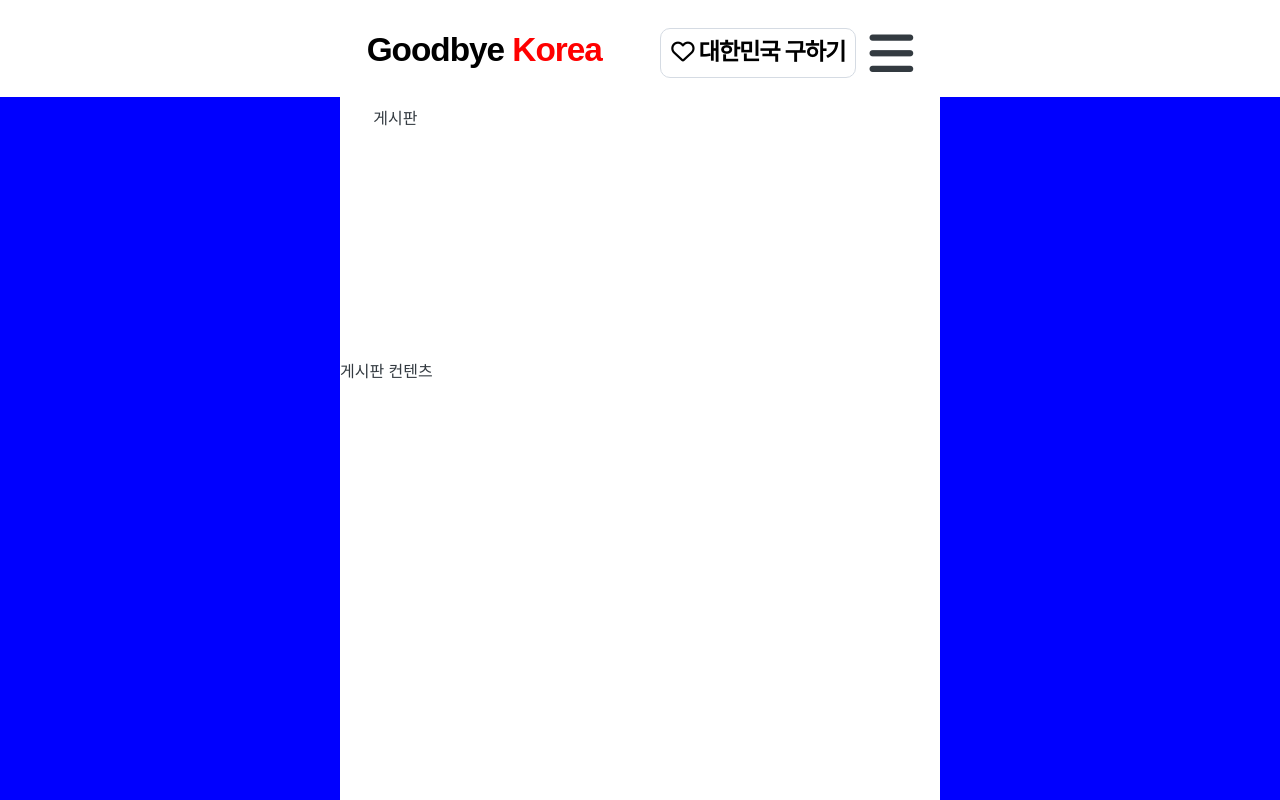
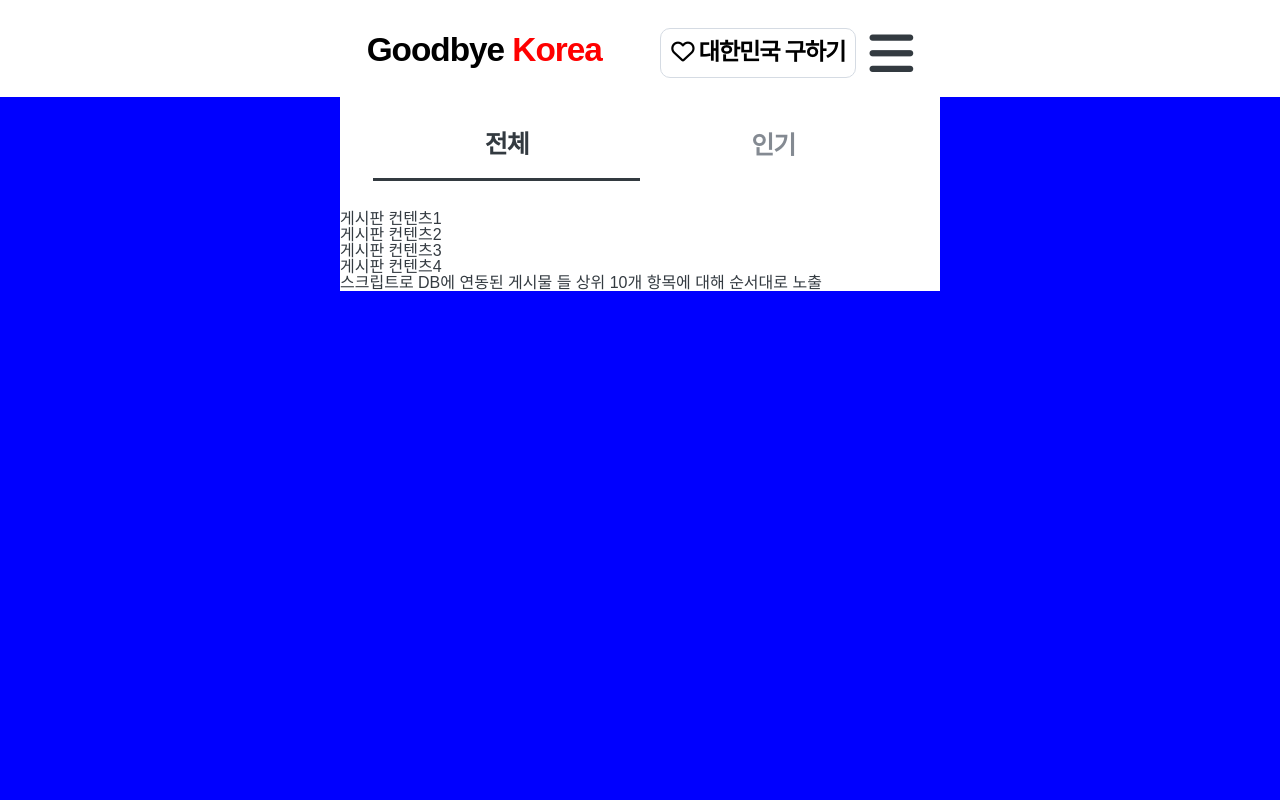
Before and after one commit to moong94/gbk, a React (Create React App) app in the folder src/main/gbk-frontend/: page /board in a window 1280 px wide. Shown: the top 800 px of the page. Built offline with nearby package versions, Linux system fonts and the light colour scheme.

Commit message:
GBK 게시판 HTML 컴포넌트 가이드

```diff
--- a/src/main/gbk-frontend/src/components/gbkBoard.css
+++ b/src/main/gbk-frontend/src/components/gbkBoard.css
@@ -1,12 +1,48 @@
-@media (min-width: 600px) {
-	body {
-		background: green;
+
+#container {
+	min-height:988px;
+}
+
+#gbkBoardContainerTab {
+	display: grid;
+	grid-template-areas: "boardTab1 boardTab2";
+	grid-template-columns: 1fr 1fr;
+	padding:13.33px 33.33px 0 33.33px;
+	height: 83.33px;
+}
+
+#gbkBoardContainerTab > div {
+	align-content: center;
+	text-align: -webkit-center;
+	letter-spacing: -1px;
+	cursor: pointer;
+}
+
+#gbkBoardAll{
+	font-size:25px;
+	font-weight: 700;
+	color:#848A92;
+	grid-area:boardTab1;
+}
+
+#gbkBoardFavorite{
+	font-size:25px;
+	font-weight: 700;
+	color:#848A92;
+	grid-area:boardTab2;
+}
+
+#gbkBoardContents{
+	padding-top:30px;
+}
+
+
+@media (max-width: 600px) {
+	#container {
+		height: 164.6667vw !important;
 	}
+
 	#container > div{
-		width:600px;
+		width:100%;
 	}
 }
-
-#container {
-	/* height:988px; */
-}
--- a/src/main/gbk-frontend/src/components/gbkBoard.tsx
+++ b/src/main/gbk-frontend/src/components/gbkBoard.tsx
@@ -6,6 +6,37 @@ import axios from 'axios'
 // functional Component
 function GbkBoard() {
 
+  const [isModalActive, setIsModalActive] = useState(false);
+
+  const handleDocumentClick = (event: React.MouseEvent<HTMLElement>) => {
+    const target = event.target as HTMLElement;
+    const getId = target.id;
+
+    let getClassString: string ='';
+
+    if (target instanceof SVGElement) {
+      getClassString = target.className.baseVal; // SVG 요소 처리
+    } else {
+      getClassString = target.className as string; // 일반 HTML 요소 처리
+    }
+
+    console.log(`${getId}, ${getClassString}`);
+
+    // 메인화면 탭 전환
+    if (getClassString.includes('gbkBoardTab')) {
+      if (getId === 'gbkBoardFavorite') {
+        document.getElementById('gbkBoardAll')?.classList.remove('activeTab');
+        document.getElementById('gbkBoardFavorite')?.classList.add('activeTab');
+      } else if (getId === 'gbkBoardAll') {
+        document.getElementById('gbkBoardFavorite')?.classList.remove('activeTab');
+        document.getElementById('gbkBoardAll')?.classList.add('activeTab');
+      }
+    }
+
+    if (getId === 'modalContainer') {
+      setIsModalActive(false);
+    }
+  };
   // const [example,setExample] = useState([])
 
 //   useEffect(() => {
@@ -22,12 +53,37 @@ function GbkBoard() {
     <div>
       <GbkHeader />
       <div id="container">
-        <div id="gbkMainAnimationTab">
-          게시판 {/* 게시판 : {example} */}
+        <div id="gbkBoardContainer">
+          <div id="gbkBoardContainerTab">
+            <div id="gbkBoardAll" className="gbkBoardTab activeTab">전체</div>
+            <div id="gbkBoardFavorite" className="gbkBoardTab" >인기</div>
+
+
+          </div>
         </div>
-        <div id="gbkMainBoard">
-          게시판 컨텐츠
+        <div id="gbkBoardContents">
+              게시판 컨텐츠1{/* 게시판 : {example} */}
+              <br />
+              게시판 컨텐츠2{/* 게시판 : {example} */}
+              <br />
+              게시판 컨텐츠3{/* 게시판 : {example} */}
+              <br />
+              게시판 컨텐츠4{/* 게시판 : {example} */}
+              <br />
+              스크립트로 DB에 연동된 게시물 들 상위 10개 항목에 대해 순서대로 노출
         </div>
+
+        <div id="gbkBoardSearch">
+
+        </div>
+        <div id="gbkBoardPagination">
+
+        </div>
+
+
+            {/* <div id="gbkMainBoard">
+              게시판 컨텐츠
+            </div> */}
       </div>
 {/*       <div className="gbk-animation-tab">
          {this.gbk-animation}
```
